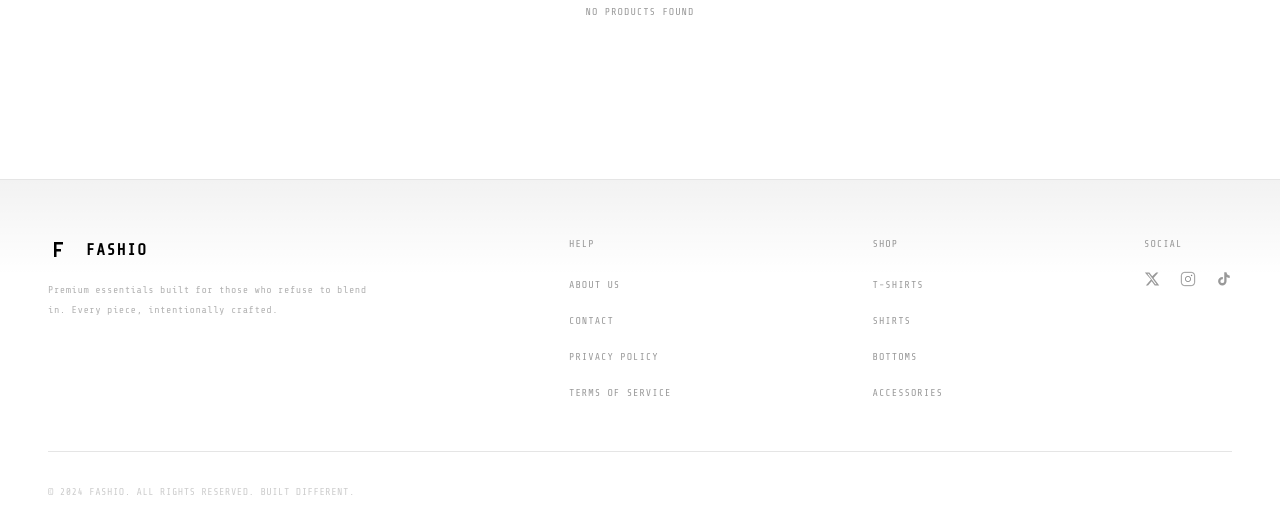
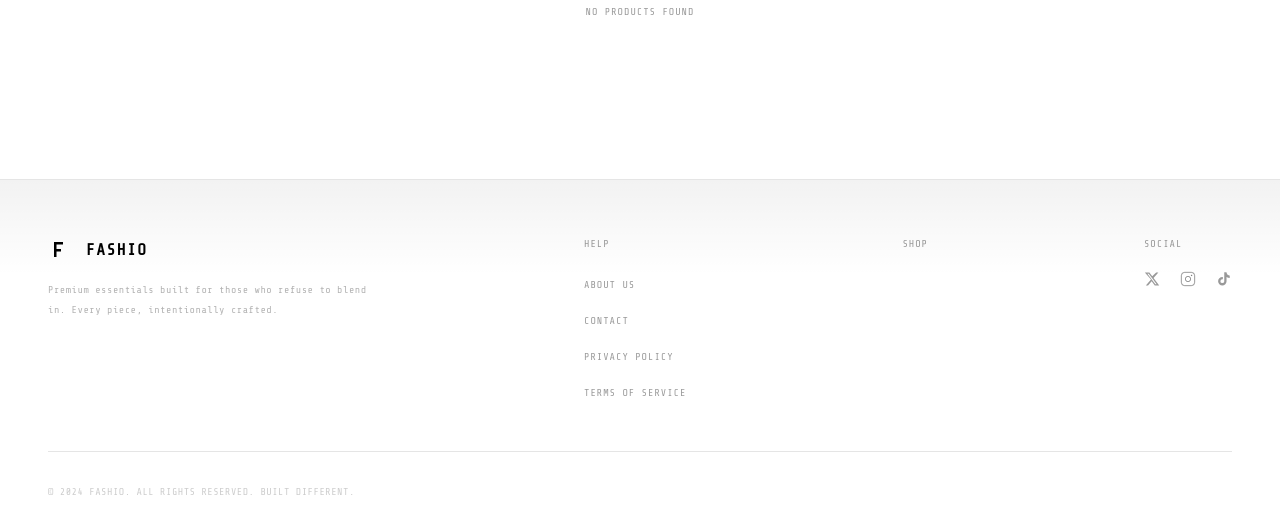
Before and after one commit to fayyadhydervt123-cmyk/FASHIO, a Django app: page /products-list in a window 1280 px wide. Shown: the part 609-1140 px from the top of the page. Run offline with Django 5.2, Linux system fonts and the light colour scheme; data that the repository does not hold is empty; some libraries are stand-ins or nearby versions.

Commit message:
Shop sectin in footer fix

```diff
--- a/products/templates/products/product_list.html
+++ b/products/templates/products/product_list.html
@@ -730,10 +730,10 @@ Products
     <div>
       <p class="mono text-black/40 text-[10px] tracking-widest mb-5">HELP</p>
       <ul class="space-y-3">
-        <li><a href="#" class="mono text-black/40 text-[10px] tracking-widest hover:text-black transition-colors">ABOUT US</a></li>
-        <li><a href="#" class="mono text-black/40 text-[10px] tracking-widest hover:text-black transition-colors">CONTACT</a></li>
-        <li><a href="#" class="mono text-black/40 text-[10px] tracking-widest hover:text-black transition-colors">PRIVACY POLICY</a></li>
-        <li><a href="#" class="mono text-black/40 text-[10px] tracking-widest hover:text-black transition-colors">TERMS OF SERVICE</a></li>
+        <li><a href="{% url 'about' %}" class="mono text-black/40 text-[10px] tracking-widest hover:text-black transition-colors">ABOUT US</a></li>
+        <li><a href="{% url 'contact' %}" class="mono text-black/40 text-[10px] tracking-widest hover:text-black transition-colors">CONTACT</a></li>
+        <li><a href="{% url 'about' %}" class="mono text-black/40 text-[10px] tracking-widest hover:text-black transition-colors">PRIVACY POLICY</a></li>
+        <li><a href="{% url 'about' %}" class="mono text-black/40 text-[10px] tracking-widest hover:text-black transition-colors">TERMS OF SERVICE</a></li>
       </ul>
     </div>
 
@@ -741,10 +741,9 @@ Products
     <div>
       <p class="mono text-black/40 text-[10px] tracking-widest mb-5">SHOP</p>
       <ul class="space-y-3">
-        <li><a href="#" class="mono text-black/40 text-[10px] tracking-widest hover:text-black transition-colors">T-SHIRTS</a></li>
-        <li><a href="#" class="mono text-black/40 text-[10px] tracking-widest hover:text-black transition-colors">SHIRTS</a></li>
-        <li><a href="#" class="mono text-black/40 text-[10px] tracking-widest hover:text-black transition-colors">BOTTOMS</a></li>
-        <li><a href="#" class="mono text-black/40 text-[10px] tracking-widest hover:text-black transition-colors">ACCESSORIES</a></li>
+        {% for category in categories %}
+        <li><a href="{% url 'product_list' %}?category={{ category.id }}" class="mono text-black/40 text-[10px] tracking-widest hover:text-black transition-colors uppercase">{{ category.name }}</a></li>
+        {% endfor %}
       </ul>
     </div>
     </div>
```
